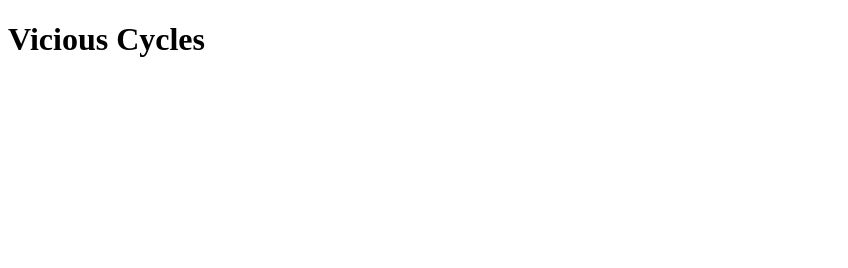
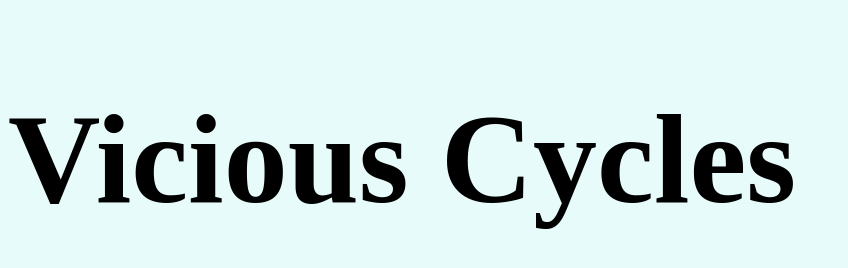
Before and after one commit to cmwdesignco/ViciousCyclesProject, a plain HTML site: page index.html in a window 1280 px wide. Shown: the whole page, without its empty margins (0-848 px from the left). Drawn offline with Linux system fonts and the light colour scheme.

Commit message:
Add files via upload

```diff
--- a/index.html
+++ b/index.html
@@ -1,6 +1,22 @@
 <!DOCTYPE html>
 <html lang="en">
-    <title>Page Title</title>
+<head>
+    <meta charset="utf-8">
+    <meta name="description" content="Vicious Cycles">
+    <title>Vicious Cycles</title>
+
+    <style>
+        body{
+            background-color: #E7FBFB;
+        }
+        header{
+            font-size: 4em;
+            align-self: center;
+            text-decoration-color: #010B5B;
+        }
+    </style>
+</head>
+
 <body>
     <header>
         <h1>
```
Lines whose indentation alone changed are shown as unchanged.
